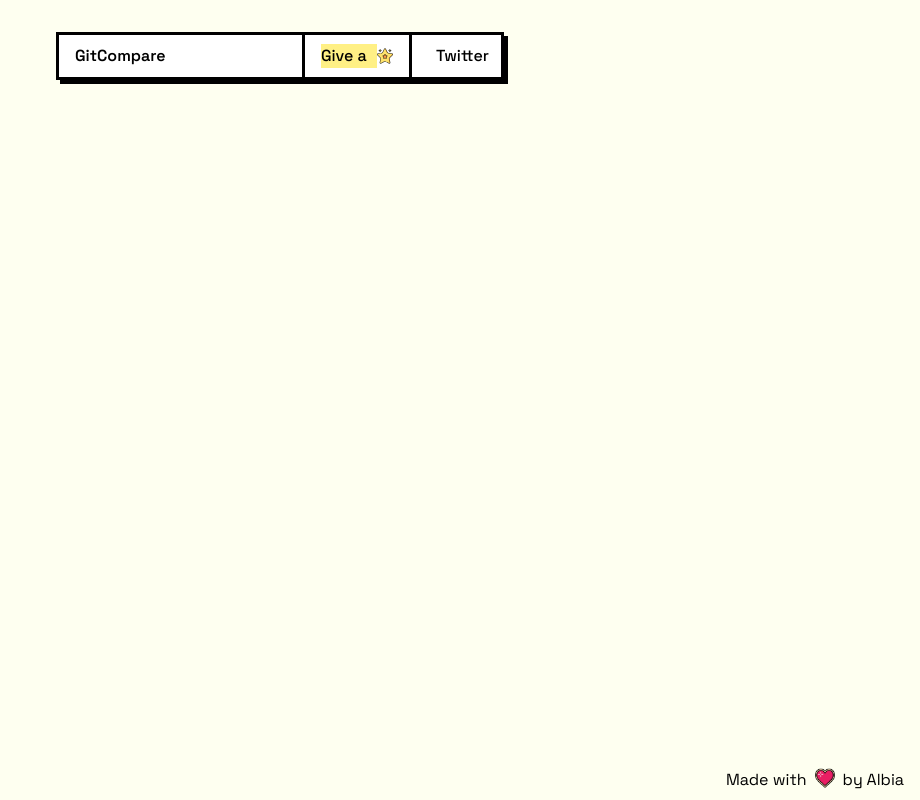
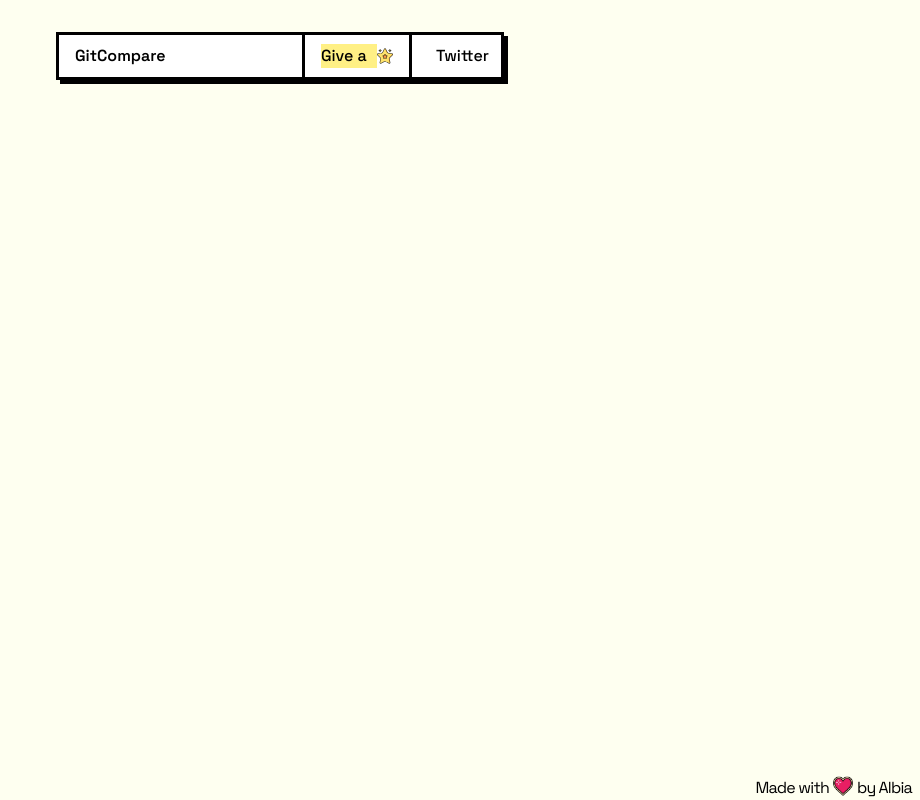
Before and after one commit to Mang0codes/Gitcompare, a Next.js app: page /result in a window 1280 px wide. Shown: the whole page, without its empty margins (360-1280 px from the left). Built offline with nearby package versions, Linux system fonts and the light colour scheme.

Commit message:
fixed screen

```diff
--- a/src/Components/Footer.jsx
+++ b/src/Components/Footer.jsx
@@ -2,9 +2,9 @@ import React from 'react'
 
 const Footer = () => {
   return (
-    <div className='flex justify-end items-center mt-18 mb-2 px-4'>
-        <div className='flex items-start gap-2'>Made with<img src='/imgs/heart.png'
-        className='h-5 w-5'></img> by Albia</div>
+    <div className='flex justify-end items-center px-2 tracking-tighter'>
+        <div className='flex items-start gap-1'>Made with<img src='/imgs/heart.png'
+        className='w-5 h-5'></img> by Albia</div>
 
     </div>
   )
--- a/src/Components/Result.jsx
+++ b/src/Components/Result.jsx
@@ -28,7 +28,7 @@ export default function Result({ rankedRepos }) {
 
   return (
 
-<div className="flex items-center justify-center mt-20">
+<div className="flex items-center justify-center mt-20 mx-4">
   <div className="flex items-end justify-center gap-2 scale-75 sm:scale-100">
 
     {slotsToRender.map((p, i) => {
```
